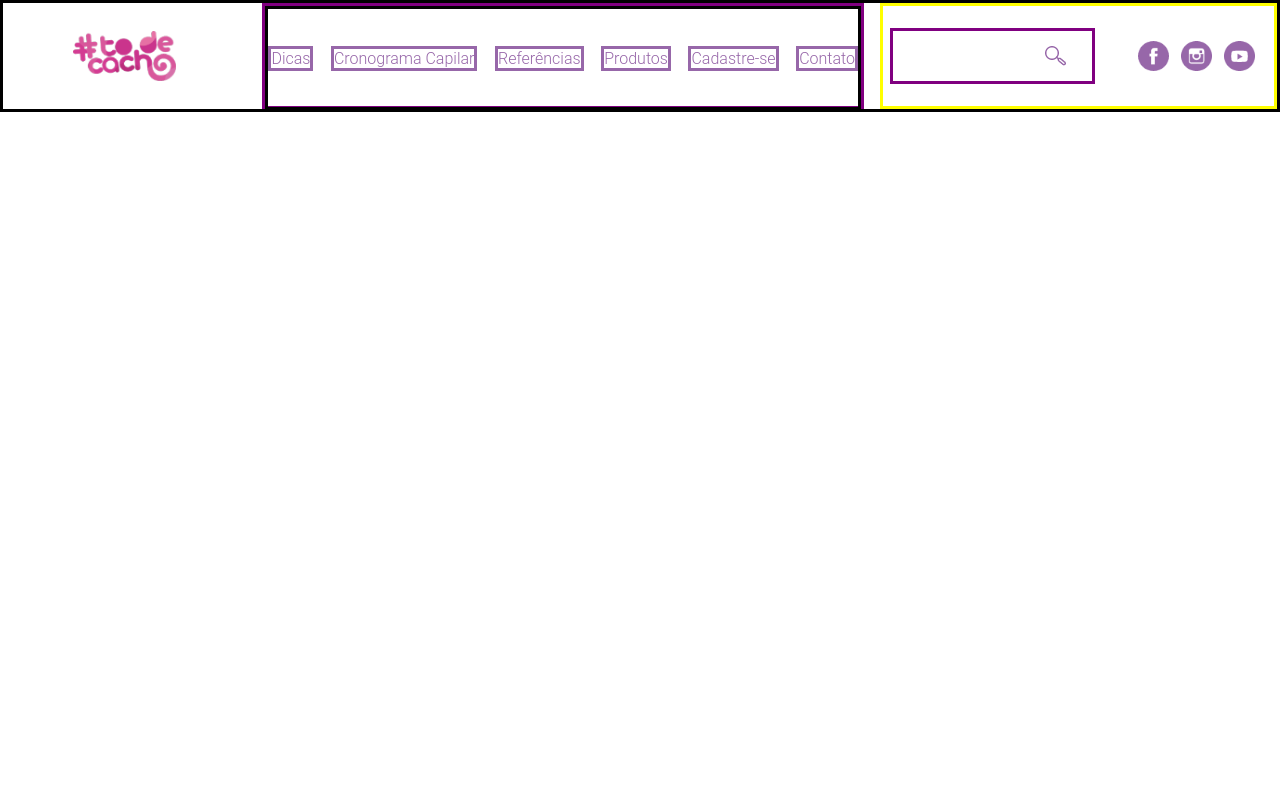
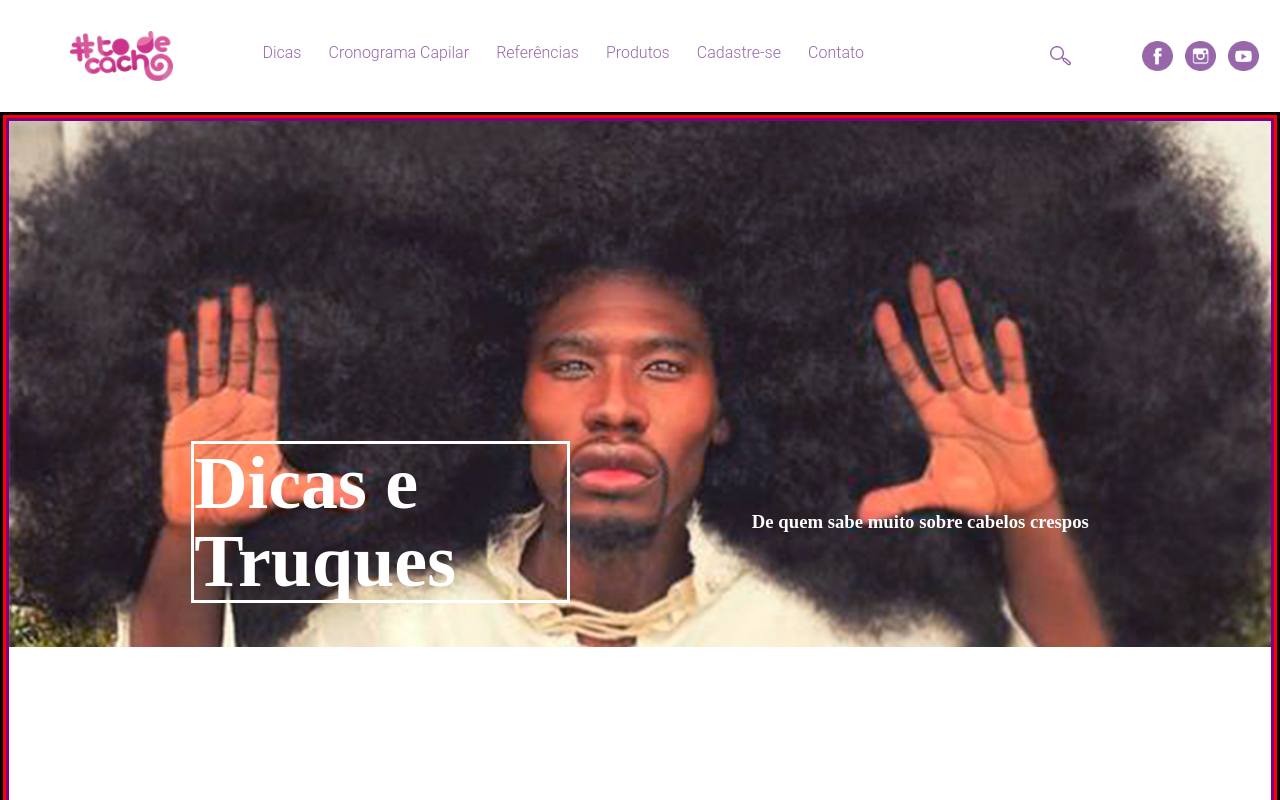
Before and after one commit to silvajpedro/Crespos_Vite, a React (Vite) app: page / in a window 1280 px wide. Shown: the top 800 px of the page. Built offline with nearby package versions, Linux system fonts and the light colour scheme.

Commit message:
begining of main

```diff
--- a/package.json
+++ b/package.json
@@ -10,7 +10,8 @@
   },
   "dependencies": {
     "react": "^18.2.0",
-    "react-dom": "^18.2.0"
+    "react-dom": "^18.2.0",
+    "styled-components": "^5.3.6"
   },
   "devDependencies": {
     "@types/react": "^18.0.24",
--- a/src/App.jsx
+++ b/src/App.jsx
@@ -1,9 +1,11 @@
 import React from "react";
-import Crespos from "./Components/Main";
+import Header from "./Components/Header";
+import Main from "./Components/Main";
 export default function App() {
   return (
     <>
-<Crespos/>
+      <Header />
+      <Main />
     </>
-  )
+  );
 }
--- /dev/null
+++ b/src/Components/Header.jsx
@@ -0,0 +1,43 @@
+import React, {useState} from "react";
+import * as S from "./Header_style.js"
+import logo from "../assets/logo_todecacho.png"
+import facebook from "../assets/facebook_media.png"
+import youtube from "../assets/youtube_media.png"
+import instagram from "../assets/instagram_media.png"
+import lupa from "../assets/pesquisa.png"
+
+export default function Header() {
+  const [open, setOpen] = useState(false)
+
+  return (
+    <>
+    <S.GlobalStyle />
+    <S.Header>
+      <S.LogoBox>
+        <img src={logo} alt="logo em cor rosa escrito to de cacho" />
+      </S.LogoBox>
+   <nav>
+    <ul>
+      <li>Dicas</li>
+      <li>Cronograma Capilar</li>
+      <li>Referências</li>
+      <li>Produtos</li>
+      <li>Cadastre-se</li>
+      <li>Contato</li>
+    </ul>
+   </nav>
+    <S.SectionHeader>
+      <S.InputBox>
+      <input type="search" id="search" style={ open === true ? {width:'14.5vw', visibility:'visible' }:{ width:'3vw', visibility:'hidden'}}  />
+      <S.Lupa onClick={()=>{setOpen(!open)}} src={lupa} alt="" style={ open === true ? {right:'13vw'}: {right: '2vw'}} />
+      </S.InputBox>
+      <S.SectionImagesBox>
+        <img src={facebook} alt="icone do facebook em roxo" />
+        <img src={instagram} alt="icone de instagram em roxo" />
+        <img src={youtube} alt="icone de youtube em roxo" />
+      </S.SectionImagesBox>
+    </S.SectionHeader>
+    </S.Header>
+    </>
+  )
+}
--- /dev/null
+++ b/src/Components/Header_style.js
@@ -0,0 +1,86 @@
+import styled from "styled-components";
+import { createGlobalStyle } from "styled-components";
+
+export const GlobalStyle = createGlobalStyle`
+*{
+    margin: 0;
+    padding: 0;
+    box-sizing: border-box;
+}
+`
+export const Header = styled.header`
+display: flex;
+justify-content: space-between;
+height: 14vh;
+nav{
+    width: 47vw;
+
+}
+ul{
+    height: 13vh;
+    display: flex;
+    align-items: center;
+    justify-content: space-between;
+    list-style: none;
+}
+li{
+    color: #9767A9;
+    font-family: "Roboto", sans-serif;
+    font-weight:300;
+    font-size: 16px;
+}
+`
+export const LogoBox = styled.div`
+display: flex;
+align-items: center;
+justify-content: center;
+width: 19vw;
+img{
+    width: 8vw;
+}
+`
+export const SectionHeader = styled.section`
+display: flex;
+align-items: center;
+justify-content:space-evenly;
+width:31vw;
+gap: 24px;
+`
+export const InputBox = styled.div`
+display: flex;
+align-items: center;
+justify-content: flex-end;
+position: relative;
+width: 16vw;
+height: 7vh;
+input{
+    position: relative;
+    right: 1vw;
+    height: 4.5vh;
+    border-radius: 30px;
+    padding-left: 36px;
+    width: 3vw;
+    transition: ease-in-out 1.2s;
+ &:focus{
+    border: #9767A9 solid 2.5px;
+ }
+}
+`
+export const Lupa = styled.img`
+position: absolute;
+transition: ease-in-out 1.20s;
+cursor: pointer;
+z-index: 10;
+`
+export const SectionImagesBox = styled.section`
+display: flex;
+justify-content: space-evenly;
+width: 11vw;
+img{
+    width: 2.4vw;
+    &:hover{
+        transform: scale(110%);
+        cursor: pointer;
+    }
+}
+`
--- a/src/Components/Main.jsx
+++ b/src/Components/Main.jsx
@@ -1,42 +1,18 @@
-import React, {useState} from "react";
+import React from "react";
 import * as S from "./Main_style.js"
-import logo from "../assets/logo_todecacho.png"
-import facebook from "../assets/facebook_media.png"
-import youtube from "../assets/youtube_media.png"
-import instagram from "../assets/instagram_media.png"
-import lupa from "../assets/pesquisa.png"
-export default function Crespos() {
-  const [open, setOpen] = useState(false)
 
-  return (
-    <>
-    <S.GlobalStyle />
-    <S.Header>
-      <S.LogoBox>
-        <img src={logo} alt="logo em cor rosa escrito to de cacho" />
-      </S.LogoBox>
-   <nav>
-    <ul>
-      <li>Dicas</li>
-      <li>Cronograma Capilar</li>
-      <li>Referências</li>
-      <li>Produtos</li>
-      <li>Cadastre-se</li>
-      <li>Contato</li>
-    </ul>
-   </nav>
-    <S.SectionHeader>
-      <S.InputBox>
-      <input type="search" id="search" style={ open === true ? {width:'14.5vw', visibility:'visible' }:{ width:'3vw', visibility:'hidden'}}  />
-      <S.Lupa onClick={()=>{setOpen(!open)}} src={lupa} alt="" style={ open === true ? {right:'13vw'}: {right: '2vw'}} />
-      </S.InputBox>
-      <S.SectionImagesBox>
-        <img src={facebook} alt="icone do facebook em roxo" />
-        <img src={instagram} alt="icone de instagram em roxo" />
-        <img src={youtube} alt="icone de youtube em roxo" />
-      </S.SectionImagesBox>
-    </S.SectionHeader>
-    </S.Header>
-    </>
-  )
+export default function Main(){
+    return(
+        <>
+        <S.Main>
+        <S.FirstSectionMain>
+            <S.FirstDivSection>
+                <h2>Dicas e Truques</h2>
+                <h3>De quem sabe muito sobre cabelos crespos</h3>
+            </S.FirstDivSection>
+            <S.SecondDivSection></S.SecondDivSection>
+        </S.FirstSectionMain>
+        </S.Main>
+        </>
+    )
 }
--- a/src/Components/Main_style.js
+++ b/src/Components/Main_style.js
@@ -1,93 +1,39 @@
 import styled from "styled-components";
-import { createGlobalStyle } from "styled-components";
+import Cabeludo from "../assets/cabeludo.png"
 
-export const GlobalStyle = createGlobalStyle`
-*{
-    margin: 0;
-    padding: 0;
-    box-sizing: border-box;
+
+export const Main = styled.main`
+border: solid;
+height: 200vh;
+`
+export const FirstSectionMain = styled.section`
+border: solid red;
+height: 100vh;
+
+`
+export const FirstDivSection = styled.div`
+
+display: flex;
+align-items: center;
+justify-content: space-evenly;
+height: 87vh;
+background-image: url(${Cabeludo});
+background-repeat: no-repeat;
+background-size:100%;
+border: solid purple;
+h2,h3{
+    display: flex;
+    position: relative;
+    top: 7vh;
+    color: #ffff;
+    line-height: 78px;
+}
+h2{
+    font-size: 74px;
+    border: solid;
+    word-break: break-word;
+    width: 30%;
 }
 `
-export const Header = styled.header`
-display: flex;
-border: solid;
-justify-content: space-between;
-height: 14vh;
-nav{
-    width: 47vw;
-    border: solid purple;
-}
-ul{
-    height: 13vh;
-    display: flex;
-    align-items: center;
-    justify-content: space-between;
-    list-style: none;
-    border: solid;
-}
-li{
-    color: #9767A9;
-    font-family: "Roboto", sans-serif;
-    font-weight:300;
-    font-size: 16px;
-    border: solid;
-}
+export const SecondDivSection = styled.div`
 `
-export const LogoBox = styled.div`
-display: flex;
-align-items: center;
-justify-content: center;
-width: 19vw;
-img{
-    width: 8vw;
-}
-`
-export const SectionHeader = styled.section`
-display: flex;
-align-items: center;
-justify-content:space-evenly;
-border: solid yellow;
-width:31vw;
-gap: 24px;
-`
-export const InputBox = styled.div`
-display: flex;
-align-items: center;
-justify-content: flex-end;
-position: relative;
-border: solid purple;
-width: 16vw;
-height: 7vh;
-
-input{
-    position: relative;
-    right: 1vw;
-    height: 4.5vh;
-    border-radius: 30px;
-    padding-left: 36px;
-    width: 3vw;
-    transition: ease-in-out 1.2s;
- &:focus{
-    border: #9767A9 solid 2.5px;
- }
-}
-`
-export const Lupa = styled.img`
-position: absolute;
-transition: ease-in-out 1.20s;
-cursor: pointer;
-z-index: 10;
-`
-export const SectionImagesBox = styled.section`
-display: flex;
-justify-content: space-evenly;
-width: 11vw;
-/* border: solid; */
-img{
-    width: 2.4vw;
-    &:hover{
-        transform: scale(110%);
-        cursor: pointer;
-    }
-}
-`
```
Also changed, not shown: 1 other file (tests, documents, lock files or other folders).
